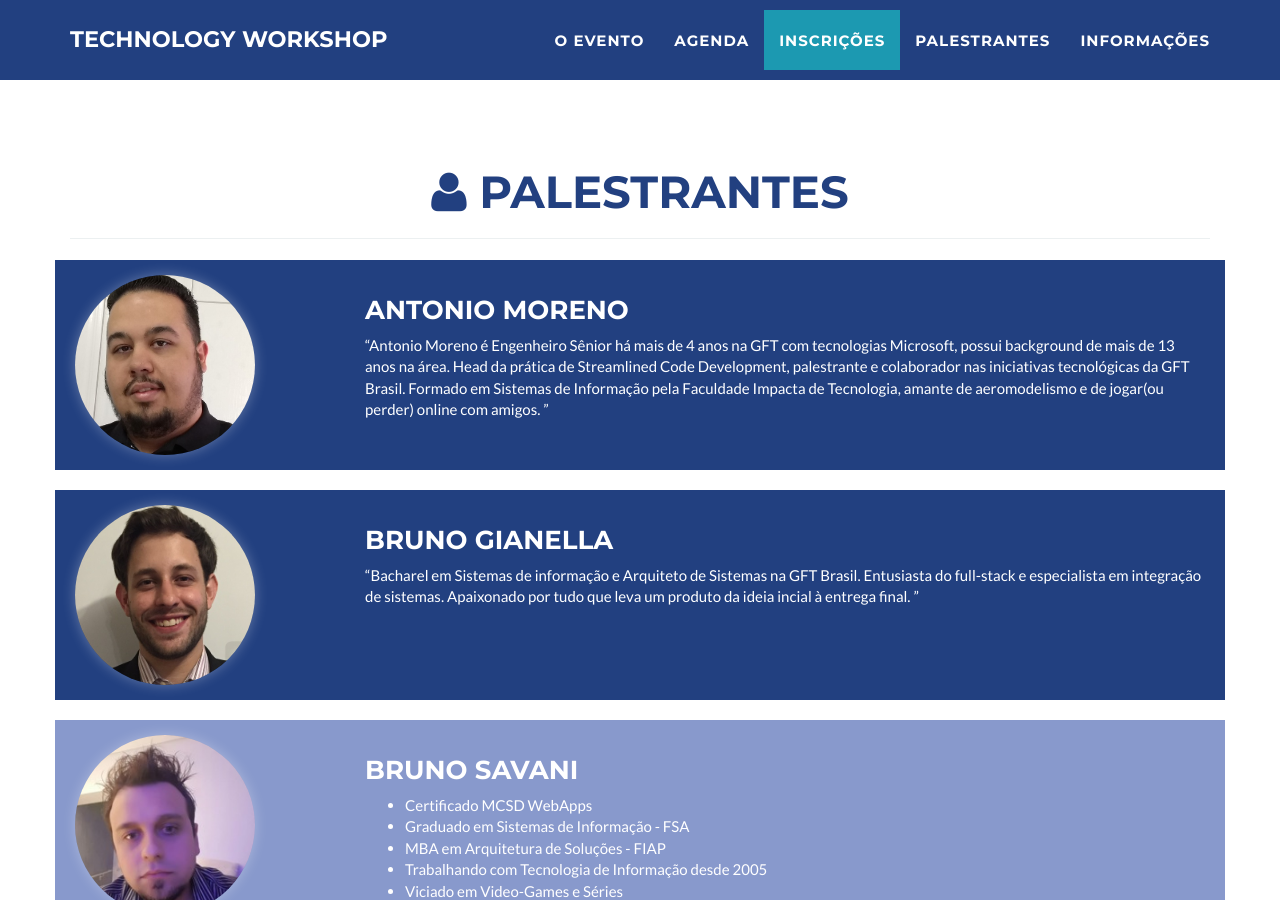
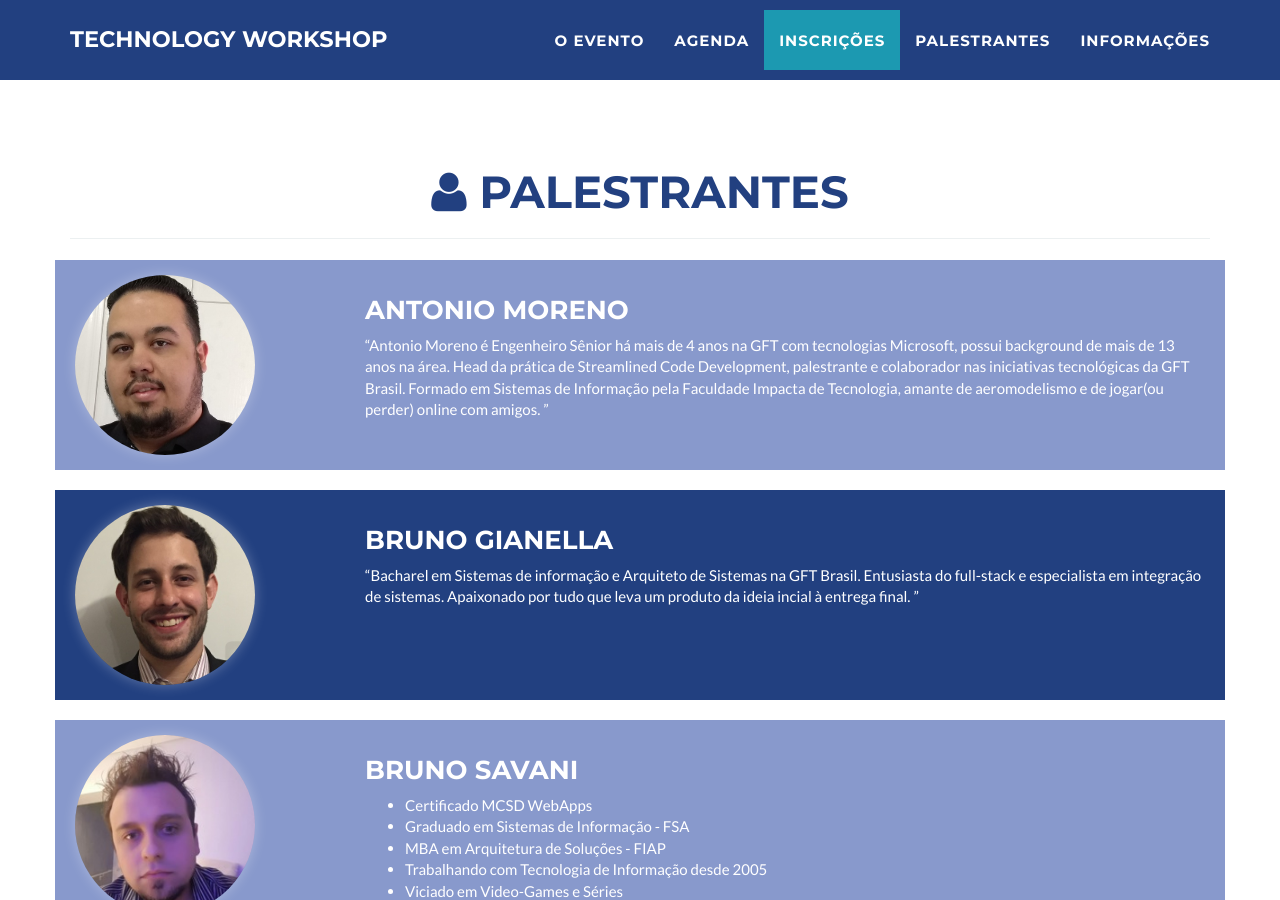
Before and after one commit to gft-technical-practices/2017-workshop-2, a Jekyll site: the page built from index.html, in a window 1280 px wide and 900 px high, scrolled down 2514 px. Built offline with Jekyll 4.4.1, drawn with Linux system fonts in a browser that asks for light colours.

Commit message:
Update palestrantes.html

```diff
--- a/_includes/palestrantes.html
+++ b/_includes/palestrantes.html
@@ -7,7 +7,7 @@
                     <hr>
                 </div>
             </div>
-            <div class="row palestrante-impar" id="antonio_moreno">
+            <div class="row palestrante-par" id="antonio_moreno">
                 <div class="col-md-3 foto-palestrante">
                   <img src="img/palestrantes/antonio_moreno.jpg" />
                 </div>
```
